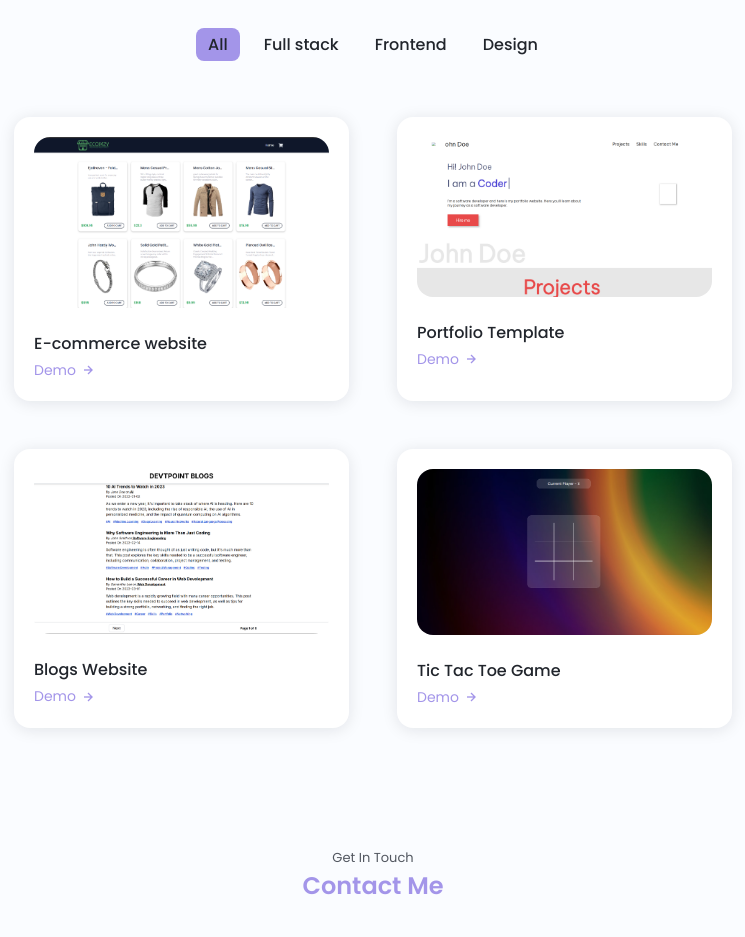
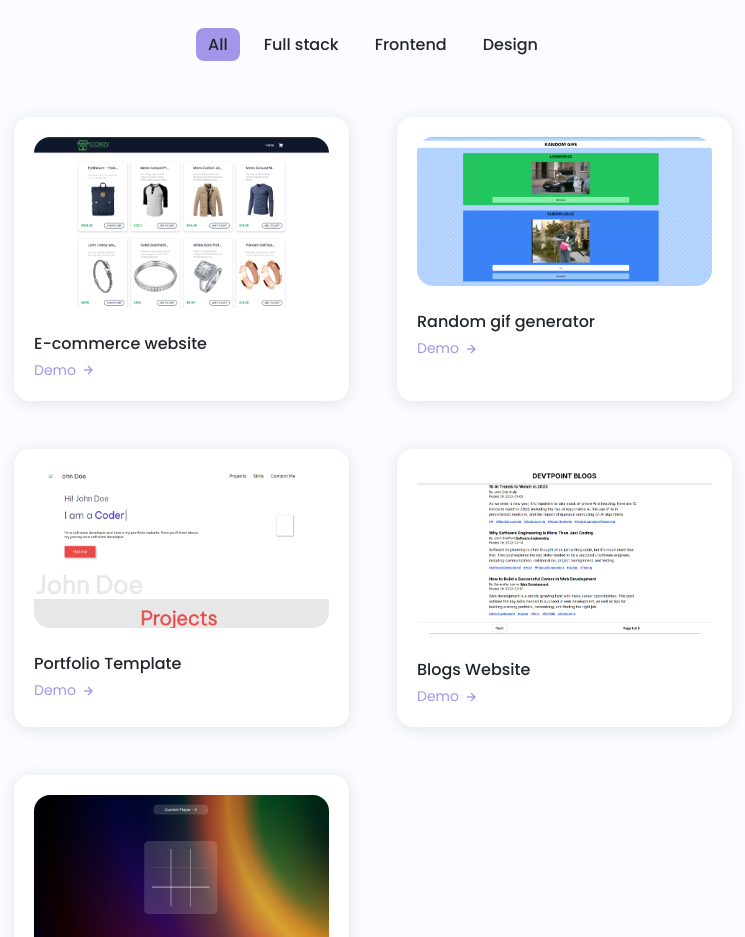
Before and after one commit to LOKESHDEV655/Dev-Portfolio, a React (Create React App) app: page / in a window 1280 px wide. Shown: the part 2520-3457 px from the top of the page, without its empty margins (267-1012 px from the left). Built offline with nearby package versions, Linux system fonts and the light colour scheme.

Commit message:
pdf added

```diff
--- a/src/components/Home.jsx
+++ b/src/components/Home.jsx
@@ -39,7 +39,7 @@ const Home = () => {
           <div className="home__buttons">
             <a
               download
-              href="assets/pdf/Gautam_Final_Resume.pdf"
+              href="assets/pdf/Lokesh_dev_resume.pdf"
               className="button button--ghost"
             >
               Download Resume
--- a/src/components/Work.jsx
+++ b/src/components/Work.jsx
@@ -13,29 +13,29 @@ const workItems = [
     link: "https://shopping-cart-15.vercel.app/",
     category: "web",
   },
-  // {
-  //   id: 2,
-  //   title: "Random gif generator",
-  //   img: gif,
-  //   link: "https://random-gif-generator-ivory.vercel.app/",
-  //   category: "web",
-  // },
   {
     id: 2,
+    title: "Random gif generator",
+    img: gif,
+    link: "https://random-gif-generator-ivory.vercel.app/",
+    category: "web",
+  },
+  {
+    id: 3,
     title: "Portfolio Template",
     img: portfolio,
     link: "https://portfolio-template-gamma-dusky.vercel.app/",
     category: "frontend",
   },
   {
-    id: 3,
+    id: 4,
     title: "Blogs Website",
     img: blogs,
     link: "https://dev-blogs-ruby.vercel.app/",
     category: "frontend",
   },
   {
-    id: 4,
+    id: 5,
     title: "Tic Tac Toe Game",
     img: tictactoe,
     link: "https://tic-tac-toe-lime-zeta.vercel.app/",
```
